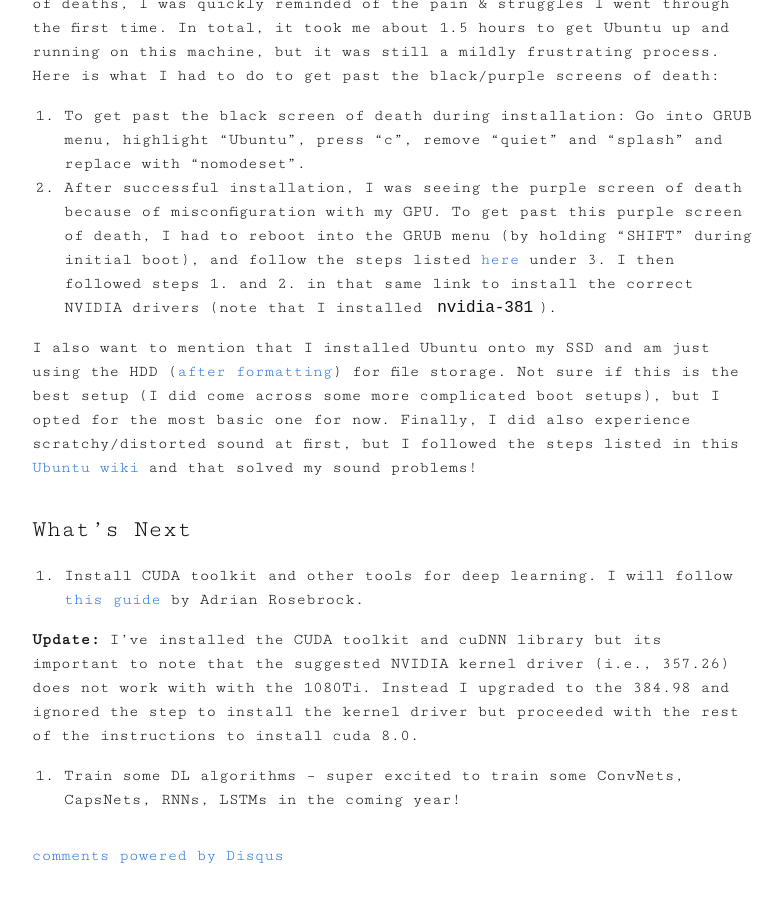
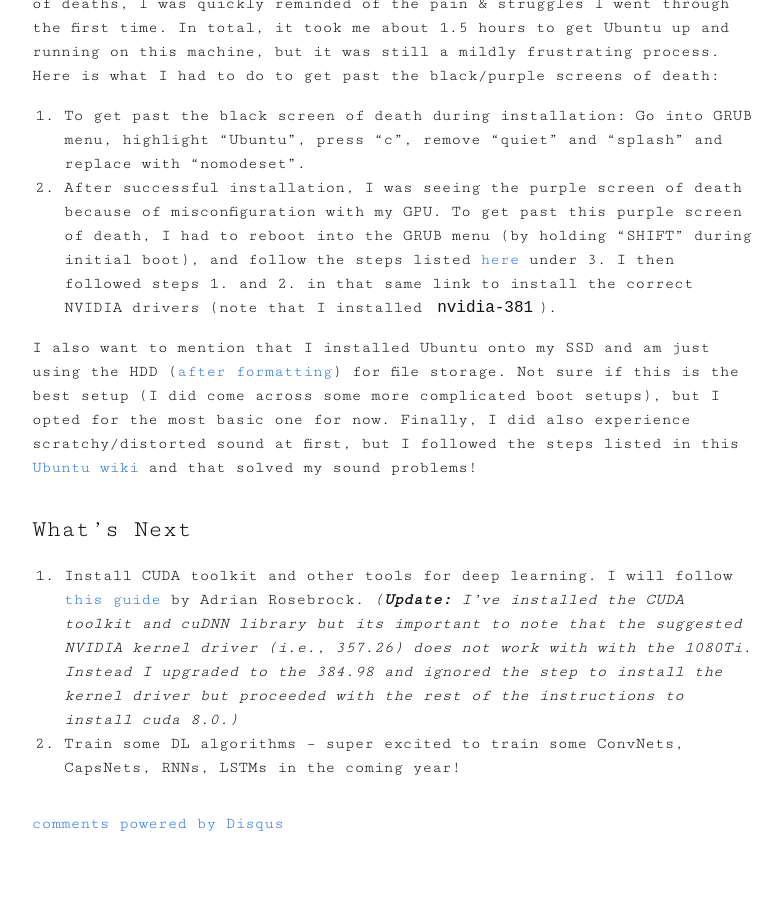
Before and after one commit to syaning/slim, a Jekyll site: the page built from _posts/2017-12-25-my-first-dl-devbox.md, in a window 1280 px wide and 900 px high, scrolled down 5494 px. Shown: the whole window, without its empty margins (248-1030 px from the left). Built offline with Jekyll 4.4.1, drawn with Linux system fonts in a browser that asks for light colours; comment, search, counter and statistics services are not loaded; after the commit the page ends 6362 px from its top, so only the background shows below that.

```diff
--- a/_posts/2017-12-25-my-first-dl-devbox.md
+++ b/_posts/2017-12-25-my-first-dl-devbox.md
@@ -96,12 +96,10 @@ solved my sound problems!
 
 ### What's Next
 1. Install CUDA toolkit and other tools for deep learning. I will follow [this guide](https://www.pyimagesearch.com/2017/09/27/setting-up-ubuntu-16-04-cuda-gpu-for-deep-learning-with-python/) by Adrian Rosebrock.
-
-**Update:** I've installed the CUDA toolkit and cuDNN library but its important
+*(**Update:** I've installed the CUDA toolkit and cuDNN library but its important
 to note that the suggested NVIDIA kernel driver (i.e., 357.26) does not work with
 with the 1080Ti. Instead I upgraded to the 384.98 and ignored the step to
 install the kernel driver but proceeded with the rest of the instructions to install
-cuda 8.0.
-
+cuda 8.0.)*
 2. Train some DL algorithms -- super excited to train some ConvNets, CapsNets, RNNs,
 LSTMs in the coming year!
```
